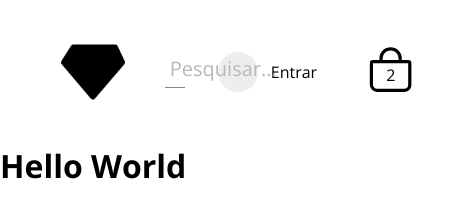
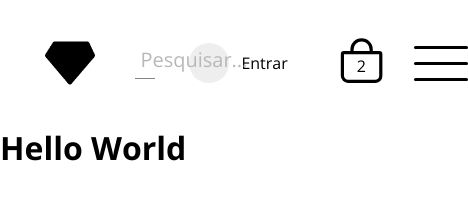
Before and after one commit to luuidy/luidy-gatsby, a Gatsby site: page / in a window 390 px wide. Shown: the whole page, 468 px wide, since content can reach past the window. Built offline with nearby package versions, Linux system fonts and the light colour scheme; Gatsby itself is replaced by a stand-in of ours.

Commit message:
navbar | adicionando botão hamburguer

```diff
--- a/src/components/Navbar.js
+++ b/src/components/Navbar.js
@@ -7,6 +7,8 @@ import "../styles/components/navbar.scss"
 
 const Navbar = () =>{
     const search = useRef('')
+    const [open, setOpen] = useState(false)
+
     return (
         <nav>
             <img src={icon} alt="icon"/>
@@ -25,9 +27,21 @@ const Navbar = () =>{
                     <IoBagOutline size="3.2rem"/>
                     <span className="profile-container__bag--counter">2</span>
                 </div>
+                <div className="wrapper" onClick={()=>setOpen(!open)}>
+                    <div
+                        className={`wrapper circle ${
+                        open ? "wrapper close" : "wrapper icon"
+                        }`}
+                    >
+                        <span className="line top"></span>
+                        <span className="line middle"></span>
+                        <span className="line bottom"></span>
+                    </div>
+                </div>
             </div>
         </nav>
     )
 }
 
+
 export default Navbar
--- a/src/styles/components/navbar.scss
+++ b/src/styles/components/navbar.scss
@@ -5,10 +5,19 @@ nav{
     padding: 2.5rem 3.8rem;
     justify-content: space-between;
     position: relative;
+    transition: all .3s ease;
+
+    *{
+    }
 
    img{
-       width: 4rem;
+       width: 6vh;
    }
+
+   // responsivo
+    @media screen and (max-width: 1200px) {
+        padding: 1.5rem 2.8rem;
+    }
 }
 
 .search{
@@ -104,3 +113,62 @@ nav{
         }
     }
 }
+
+.wrapper{
+    display: none;
+  margin: 0 auto;
+  position: relative;
+  padding: 12px;
+  cursor: pointer;
+  transition: all 0.4s;
+
+  .circle {
+    width: 30px;
+    height: 30px;
+    position: relative;
+  }
+
+  .line {
+    position: absolute;
+    height: 3px;
+    width: 100%;
+    background-color: black;
+    border-radius: 8px;
+    transition: all cubic-bezier(0.26, 0.1, 0.27, 1.55) 0.35s;
+  }
+
+  .close .top {
+    transform: rotate(45deg);
+    top: 48%;
+    background-color: black;
+  }
+
+  .close .middle,
+  .close .bottom {
+    transform: rotate(-45deg);
+    top: 48%;
+    background-color: black;
+  }
+
+  .top {
+    top: 18%;
+  }
+
+  .middle {
+    top: 48%;
+  }
+
+  .bottom {
+    top: 78%;
+  }
+
+  &:hover {
+    .line {
+      background-color: var(--color-primary);
+    }
+  }
+
+  @media (max-width: 1200px) {
+    display: block;
+  }
+}
--- a/src/styles/index.scss
+++ b/src/styles/index.scss
@@ -8,6 +8,8 @@ body,
 }
 
 :root{
+  --color-primary: #2376C2;
+
   --color-grey: #EEEEEE;
 }
 
```
Also changed, not shown: 1 other file.
